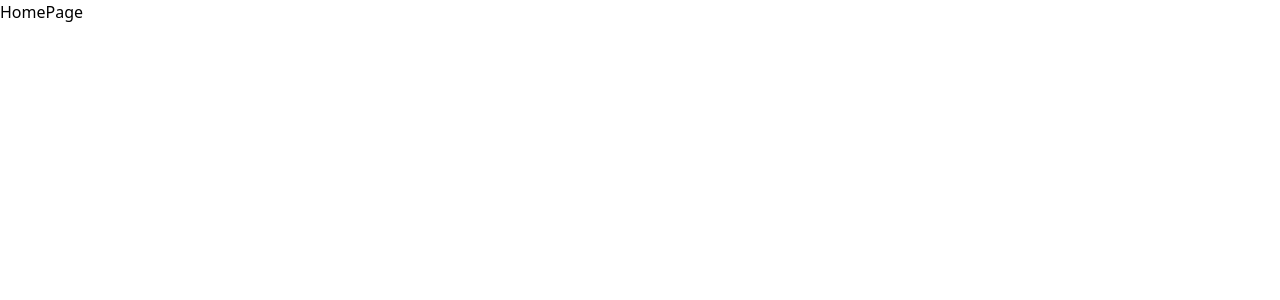
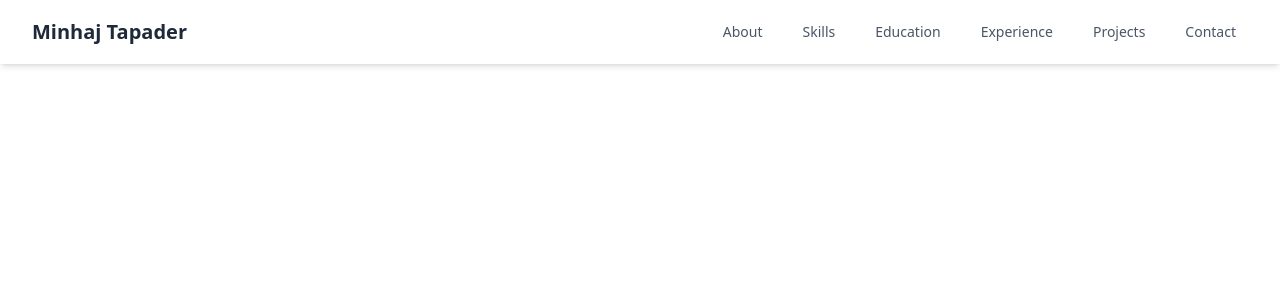
Before and after one commit to tapader13/Portfolio_with_reactjs, a React (Vite) app: page / in a window 1280 px wide. Shown: the top 300 px of the page. Built offline with nearby package versions, Linux system fonts and the light colour scheme.

Commit message:
header design

```diff
--- a/src/App.jsx
+++ b/src/App.jsx
@@ -1,10 +1,15 @@
 import { createBrowserRouter, RouterProvider } from 'react-router';
 import './App.css';
 import HomePage from './pages/HomePage';
+import Home from './components/Home';
 const router = createBrowserRouter([
   {
     path: '/',
     element: <HomePage />,
+    children: [
+      { path: '/', element: <Home /> },
+      { path: 'products', element: <div>Products</div> },
+    ],
   },
   {
     path: 'about',
--- a/src/components/Header.jsx
+++ b/src/components/Header.jsx
@@ -1,5 +1,72 @@
-const Header = () => {
-  return <div>Header</div>;
-};
+import { useState } from 'react';
+import { Menu, X } from 'lucide-react';
+import { Link } from 'react-router';
 
-export default Header;
+const navItems = [
+  { name: 'About', href: '#about' },
+  { name: 'Skills', href: '#skills' },
+  { name: 'Education', href: '#education' },
+  { name: 'Experience', href: '#experience' },
+  { name: 'Projects', href: '#projects' },
+  { name: 'Contact', href: '#contact' },
+];
+
+export default function Header() {
+  const [isOpen, setIsOpen] = useState(false);
+
+  return (
+    <nav className='bg-white shadow-md fixed w-full z-10'>
+      <div className='max-w-7xl mx-auto px-4 sm:px-6 lg:px-8'>
+        <div className='flex items-center justify-between h-16'>
+          <div className='flex items-center'>
+            <Link href='/' className='text-xl font-bold text-gray-800'>
+              Minhaj Tapader
+            </Link>
+          </div>
+          <div className='hidden md:block'>
+            <div className='ml-10 flex items-baseline space-x-4'>
+              {navItems.map((item) => (
+                <Link
+                  key={item.name}
+                  href={item.href}
+                  className='text-gray-600 hover:text-gray-900 px-3 py-2 rounded-md text-sm font-medium'
+                >
+                  {item.name}
+                </Link>
+              ))}
+            </div>
+          </div>
+          <div className='md:hidden'>
+            <button
+              onClick={() => setIsOpen(!isOpen)}
+              className='inline-flex items-center justify-center p-2 rounded-md text-gray-400 hover:text-gray-500 hover:bg-gray-100 focus:outline-none focus:ring-2 focus:ring-inset focus:ring-indigo-500'
+            >
+              <span className='sr-only'>Open main menu</span>
+              {isOpen ? (
+                <X className='block h-6 w-6' aria-hidden='true' />
+              ) : (
+                <Menu className='block h-6 w-6' aria-hidden='true' />
+              )}
+            </button>
+          </div>
+        </div>
+      </div>
+      {isOpen && (
+        <div className='md:hidden'>
+          <div className='px-2 pt-2 pb-3 space-y-1 sm:px-3'>
+            {navItems.map((item) => (
+              <Link
+                key={item.name}
+                href={item.href}
+                className='text-gray-600 hover:text-gray-900 block px-3 py-2 rounded-md text-base font-medium'
+                onClick={() => setIsOpen(false)}
+              >
+                {item.name}
+              </Link>
+            ))}
+          </div>
+        </div>
+      )}
+    </nav>
+  );
+}
--- /dev/null
+++ b/src/components/Home.jsx
@@ -0,0 +1,11 @@
+import Header from './Header';
+
+const Home = () => {
+  return (
+    <div>
+      <Header />
+    </div>
+  );
+};
+
+export default Home;
--- a/src/pages/HomePage.jsx
+++ b/src/pages/HomePage.jsx
@@ -1,5 +1,11 @@
+import { Outlet } from 'react-router';
+
 const HomePage = () => {
-  return <div>HomePage</div>;
+  return (
+    <div>
+      <Outlet />
+    </div>
+  );
 };
 
 export default HomePage;
```
